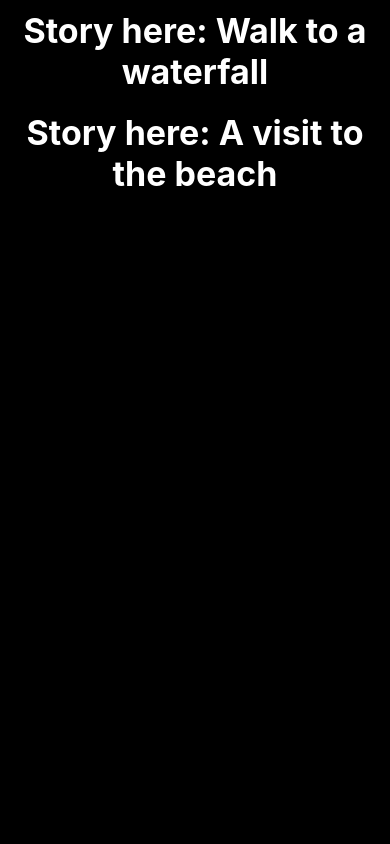
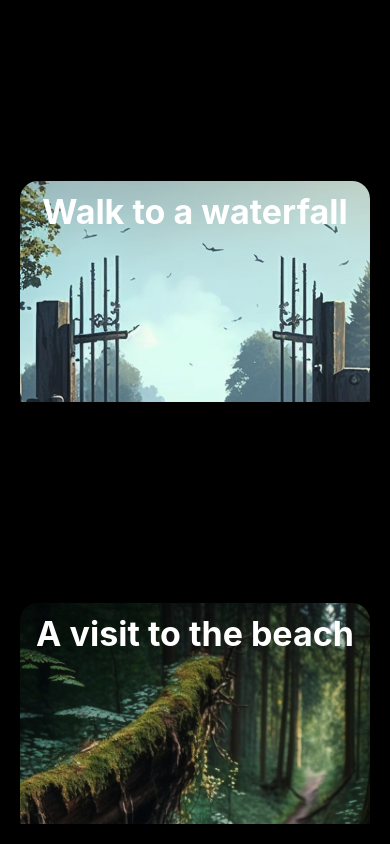
Before and after one commit to rishadomar/waterfall, a React Native app: screen / in a window 390 px wide. Built offline with nearby package versions, Linux system fonts and the light colour scheme.

Commit message:
Improve Story card

```diff
--- a/assets/compendium.ts
+++ b/assets/compendium.ts
@@ -5,7 +5,7 @@ export const compendium: CompendiumType = {
         {
             id: 1,
             title: 'Walk to a waterfall',
-            mainImage: null,
+            mainImage: require('./pages/pathToTheForest.png'),
             pageTurnerAudio: require('./pages/pageTurner.wav'),
             availableTweets: [
                 {
@@ -207,7 +207,7 @@ export const compendium: CompendiumType = {
         {
             id: 2,
             title: 'A visit to the beach',
-            mainImage: null,
+            mainImage: require('./pages/A_forest_path_with_a_fallen_tree_across_the_path.png'),
             pageTurnerAudio: require('./pages/pageTurner.wav'),
             availableTweets: [
                 {
--- a/src/components/Compendium.tsx
+++ b/src/components/Compendium.tsx
@@ -9,7 +9,7 @@ const Compendium: React.FunctionComponent = () => {
 
     if (currentStory === null) {
         return (
-            <View>
+            <View style={{ flex: 1 }}>
                 {compendium.stories.map((story) => (
                     <Story onPress={setCurrentStory} key={story.id} story={story} />
                 ))}
--- a/src/components/EndPage.tsx
+++ b/src/components/EndPage.tsx
@@ -1,5 +1,5 @@
 import { Pressable, StyleSheet, Text, View } from 'react-native';
-import { StoryType } from '../../story.types';
+import { AntDesign } from '@expo/vector-icons';
 
 type EndPageProps = {
     onReturnToIndex: () => void;
@@ -7,19 +7,22 @@ type EndPageProps = {
 
 const EndPage: React.FunctionComponent<EndPageProps> = ({ onReturnToIndex }) => {
     return (
-        <Pressable onPress={onReturnToIndex}>
+        <View style={{ flex: 1, justifyContent: 'center', alignItems: 'center' }}>
             <Text
                 style={{
                     textAlign: 'center',
                     color: 'white',
                     fontSize: 34,
                     fontWeight: 'bold',
-                    margin: 10
+                    margin: 40
                 }}
             >
                 The End
             </Text>
-        </Pressable>
+            <Pressable onPress={onReturnToIndex}>
+                <AntDesign name='reload1' size={48} color='white' />
+            </Pressable>
+        </View>
     );
 };
 
--- a/src/components/Story.tsx
+++ b/src/components/Story.tsx
@@ -1,4 +1,4 @@
-import { Pressable, StyleSheet, Text, View } from 'react-native';
+import { ImageBackground, Pressable, StyleSheet, Text, View } from 'react-native';
 import { StoryType } from '../../story.types';
 
 type StoryProps = {
@@ -8,22 +8,37 @@ type StoryProps = {
 
 const Story: React.FunctionComponent<StoryProps> = ({ story, onPress }) => {
     return (
-        <Pressable onPress={() => onPress(story.id)}>
-            <Text
-                style={{
-                    textAlign: 'center',
-                    color: 'white',
-                    fontSize: 34,
-                    fontWeight: 'bold',
-                    margin: 10
-                }}
-            >
-                Story here: {story.title}
-            </Text>
-        </Pressable>
+        <View style={styles.container}>
+            <Pressable onPress={() => onPress(story.id)}>
+                <ImageBackground source={story.mainImage} resizeMode='cover' imageStyle={styles.image}>
+                    <Text style={styles.text}>{story.title}</Text>
+                </ImageBackground>
+            </Pressable>
+        </View>
     );
 };
 
-const styles = StyleSheet.create({});
+const styles = StyleSheet.create({
+    container: {
+        flex: 1,
+        margin: 20,
+        overflow: 'hidden',
+        justifyContent: 'space-evenly'
+    },
+    image: {
+        flex: 1,
+        justifyContent: 'center',
+        height: 600,
+        width: '100%',
+        borderRadius: 18
+    },
+    text: {
+        textAlign: 'center',
+        color: 'white',
+        fontSize: 34,
+        fontWeight: 'bold',
+        margin: 10
+    }
+});
 
 export default Story;
--- a/story.types.ts
+++ b/story.types.ts
@@ -8,7 +8,7 @@ export interface CompendiumType {
 export interface StoryType {
     id: number;
     title: string;
-    mainImage: ImageSourcePropType | null;
+    mainImage: ImageSourcePropType;
     pageTurnerAudio: any;
     availableTweets: TweetType[];
     pages: PageType[];
```
